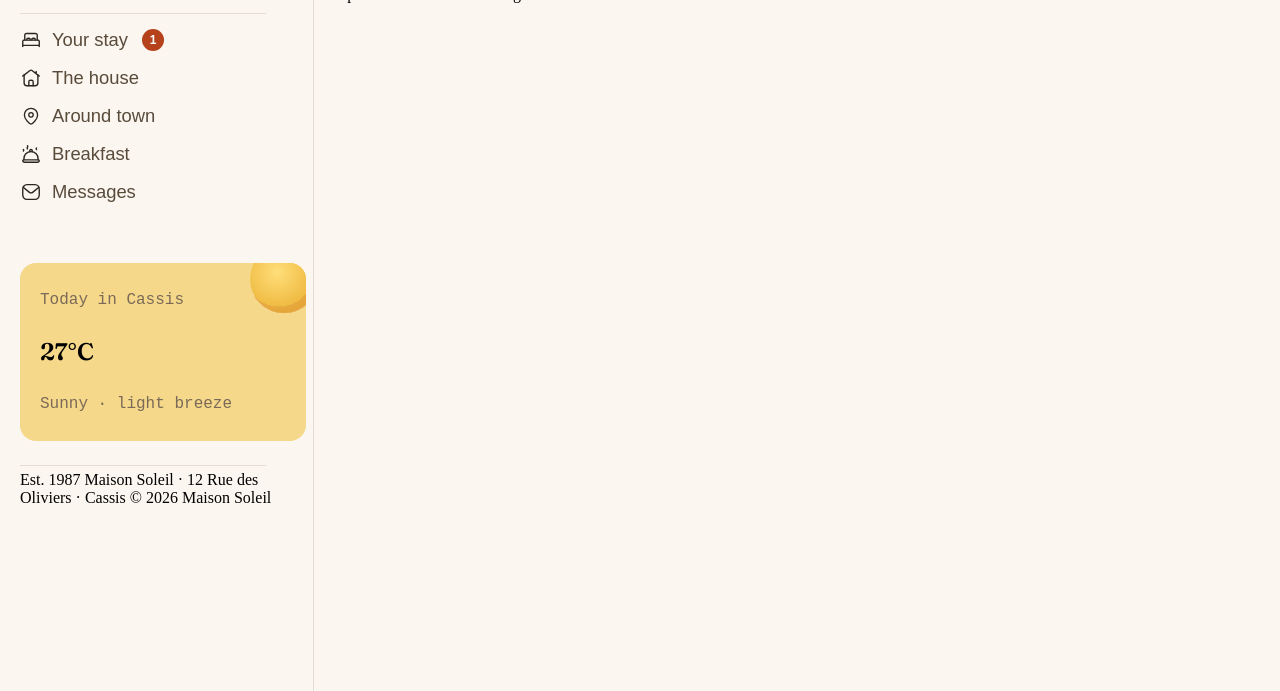
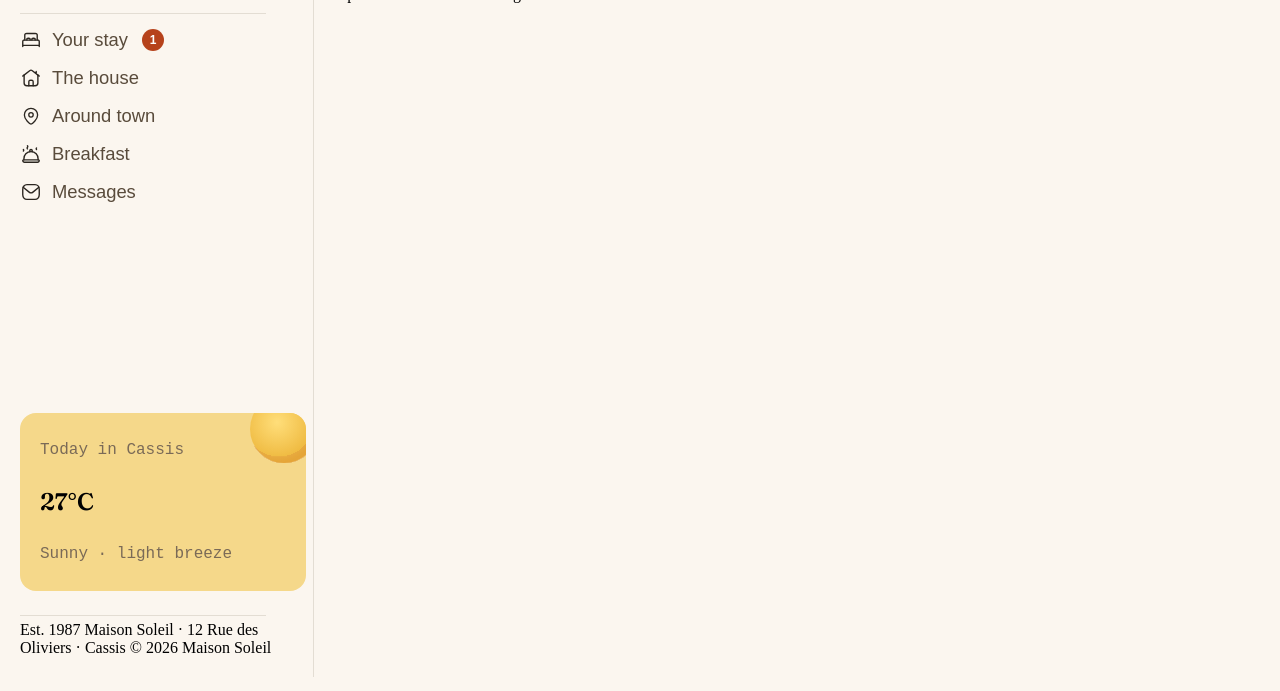
Before and after one commit to Madu-alt/Host-book, a plain HTML site: page index.html in a window 1280 px wide. Shown: the part 123-814 px from the top of the page. Drawn offline with Linux system fonts and the light colour scheme; a web font is replaced by a local one.

Commit message:
Style: card de clima posicionado

```diff
--- a/index.html
+++ b/index.html
@@ -10,7 +10,8 @@
   <link rel="stylesheet" href="styles.css">
   <link rel="preconnect" href="https://fonts.googleapis.com">
   <link rel="preconnect" href="https://fonts.gstatic.com" crossorigin>
-  <link href="https://fonts.googleapis.com/css2?family=Fraunces:ital,opsz,wght@0,9..144,600;1,9..144,600&display=swap" rel="stylesheet">
+  <link href="https://fonts.googleapis.com/css2?family=Fraunces:ital,opsz,wght@0,9..144,600;1,9..144,600&display=swap"
+    rel="stylesheet">
   <link href="https://fonts.google.com/specimen/DM+Sans" rel="stylesheet">
   <link href="https://fonts.google.com/specimen/DM+Mono" rel="stylesheet">
 </head>
@@ -46,13 +47,13 @@
           <a><img src="./img/icon-mail.svg" class="imgIcon" />Messages</a>
         </div>
 
-        <div id="weather" class="dm-mono-regular ">
-          <img src="img/icon-weather.svg" alt="Sun icon" id="sunIcon"/>
-          <p class="pWeather">Today in Cassis</p>
-          <p id="celsius" class="fraunces-semibold">27°C</p>
-          <p class="pWeather">Sunny · light breeze</p>
-        </div>
+      </div>
 
+      <div id="weather" class="dm-mono-regular ">
+        <img src="img/icon-weather.svg" alt="Sun icon" id="sunIcon" />
+        <p class="pWeather">Today in Cassis</p>
+        <p id="celsius" class="fraunces-semibold">27°C</p>
+        <p class="pWeather">Sunny · light breeze</p>
       </div>
 
       <div class="horizontal-line" id="dotLine"></div>
--- a/styles.css
+++ b/styles.css
@@ -60,7 +60,9 @@ main {
   border-right: 1px solid hsl(36, 22%, 86%);
   padding: 20px;
   box-sizing: border-box;
-  min-height: 400vh;
+  min-height: 100vh;
+  display: flex;
+  flex-direction: column;
 }
 
 #container-logo {
@@ -159,6 +161,7 @@ main {
     border-radius: 16px;
     position: relative;
     overflow: hidden;
+    margin-top: auto;
 }
 
 #sidebar-footer {
```
